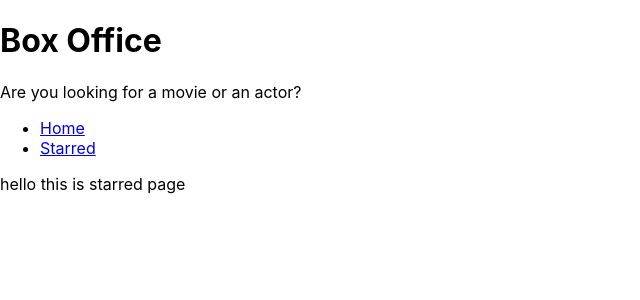
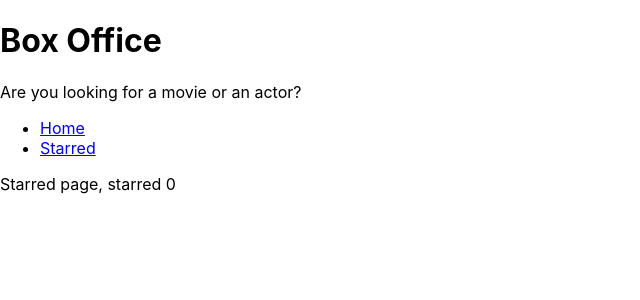
Before and after one commit to Tushyen-Gotmare/Box-office-app, a React (Create React App) app: page /starred in a window 1280 px wide. Shown: the top 300 px of the page, without its empty margins (0-640 px from the left). Built offline with nearby package versions, Linux system fonts and the light colour scheme.

Commit message:
added new component name use starred show

```diff
--- a/src/components/shows/ShowCard.jsx
+++ b/src/components/shows/ShowCard.jsx
@@ -3,7 +3,7 @@
 
 
 
-const ShowCard = ({name, image,id,  summary, onStarMeClick}) => {
+const ShowCard = ({name, image,id,  summary, onStarMeClick, isStarred}) => {
 
     const summaryStriped = summary ? summary.split(" ").slice(0, 10).join(' ').replace(/<.+?>/g, '') : 'No description'
 
@@ -19,7 +19,7 @@
 
         <div>
             <a href={`/show/${id}`} target="_blank" rel="noreferrer" >Read More..</a>
-            <button type="button" onClick={() => onStarMeClick(id)}>Star me</button>
+            <button type="button" onClick={() => onStarMeClick(id)}>{isStarred ? 'Unstar me' : ' Star me'}</button>
         </div>
 
     </div>
--- a/src/components/shows/ShowGrid.jsx
+++ b/src/components/shows/ShowGrid.jsx
@@ -1,37 +1,13 @@
 
 import ShowCard from "./ShowCard";
-import { useReducer, useEffect } from "react";
 
-const usePersistedReducer = (reducer, initialState, localStorageKey) => {
-    const [state, dispatch] = useReducer(reducer, initialState, (initial) => {
-
-        const presistedValue = localStorage.getItem(localStorageKey)
-        return presistedValue ? JSON.parse(presistedValue) : initial ;
-    });
-
-    useEffect(() => {
-        localStorage.setItem(localStorageKey, JSON.stringify(state))
-    }, [state, localStorageKey]);
-
-    return [state, dispatch];
-}
-
-const starredShowsReducer = (currentStarred, action) => {
-
-    switch(action.type){
-        case 'STAR': return currentStarred.concat(action.showId);
-        case 'UNSTAR': return currentStarred.filter((showId) => showId !== action.showId);
-        default:
-            return  currentStarred ;
-    }
-
-};
+import { useStarredShows} from "../../lib/useStarredShows"
 
 
 const ShowGrid = ({shows}) => {
-   const [starredShows, dispatchStarred] = usePersistedReducer(starredShowsReducer,[], 'starredShows');
 
 
+  const [starredShows, dispatchStarred] = useStarredShows()
 
    const onStarMeClick = showId => {
     const isStarred = starredShows.includes(showId);
@@ -52,7 +28,8 @@
              name={data.show.name}
              image={data.show.image ? data.show.image.medium : '/image-not-found.png'}
              summary={data.show.summary}
-             onStarMeClick={onStarMeClick}/>))
+             onStarMeClick={onStarMeClick}
+             isStarred={starredShows.includes(data.show.id)}/>))
         }
     </div>
 }
--- /dev/null
+++ b/src/lib/useStarredShows.js
@@ -0,0 +1,31 @@
+import { useReducer, useEffect } from "react";
+
+
+const usePersistedReducer = (reducer, initialState, localStorageKey) => {
+    const [state, dispatch] = useReducer(reducer, initialState, (initial) => {
+
+        const presistedValue = localStorage.getItem(localStorageKey)
+        return presistedValue ? JSON.parse(presistedValue) : initial ;
+    });
+
+    useEffect(() => {
+        localStorage.setItem(localStorageKey, JSON.stringify(state))
+    }, [state, localStorageKey]);
+
+    return [state, dispatch];
+}
+
+const starredShowsReducer = (currentStarred, action) => {
+
+    switch(action.type){
+        case 'STAR': return currentStarred.concat(action.showId);
+        case 'UNSTAR': return currentStarred.filter((showId) => showId !== action.showId);
+        default:
+            return  currentStarred ;
+    }
+
+};
+
+ export const useStarredShows = () => {
+    return usePersistedReducer(starredShowsReducer,[], 'starredShows');
+}
--- a/src/pages/Starred.jsx
+++ b/src/pages/Starred.jsx
@@ -1,5 +1,8 @@
+import { useStarredShows } from "../lib/useStarredShows";
+
 const Starred = () => {
-  return <div>hello this is starred page</div>;
+  const [starredShows] = useStarredShows();
+  return <div>Starred page, starred {starredShows.length}</div>;
 };
 
 export default Starred;
```
